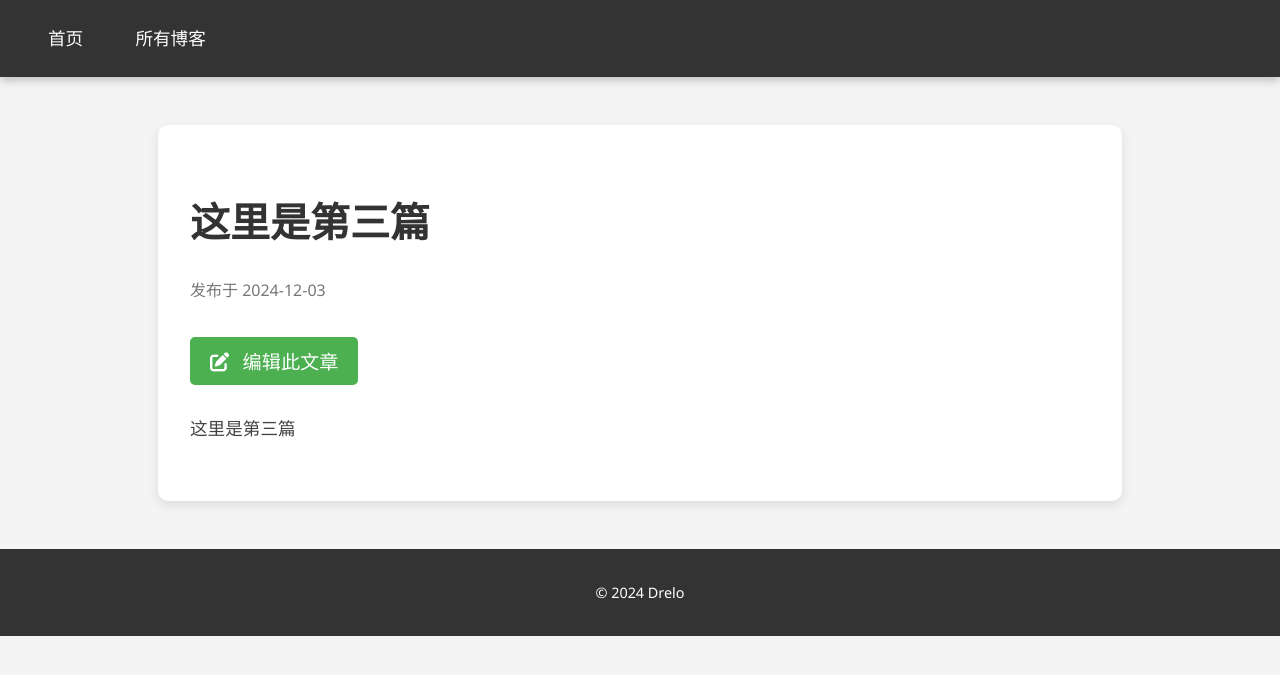
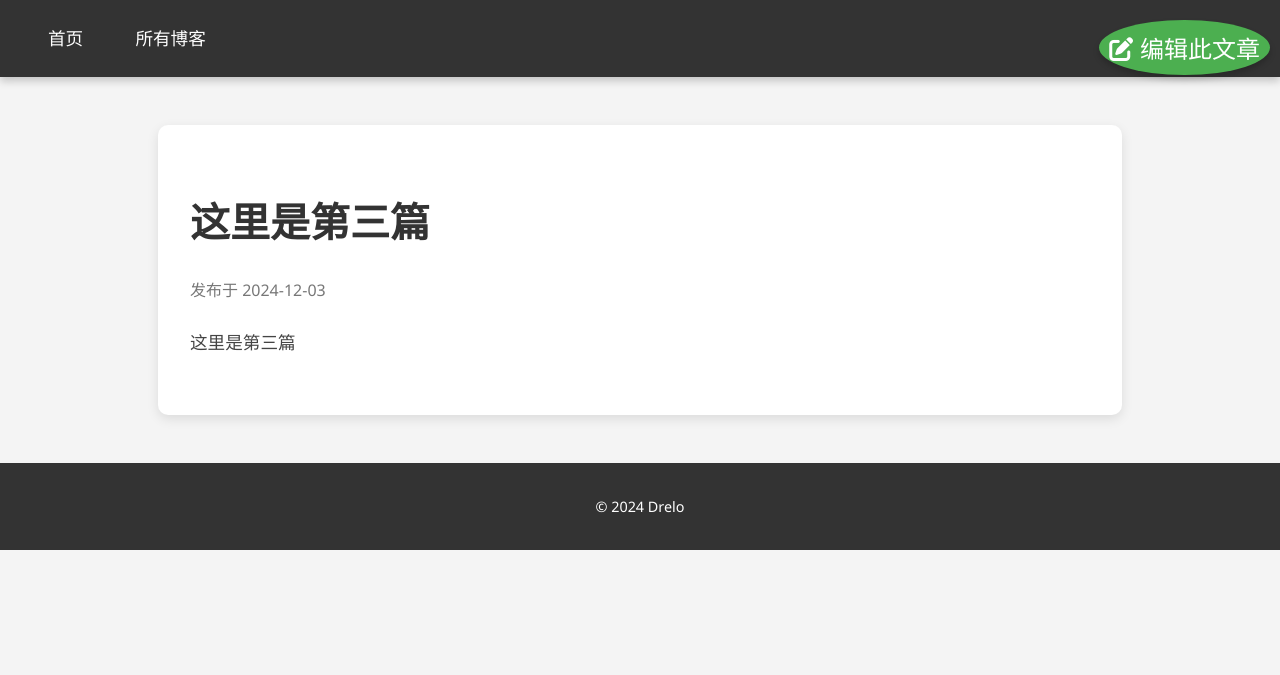
Before and after one commit to Drelov/newpage, a Jekyll site: the page built from _posts/2024-12-03-three.md, in a window 1280 px wide. Shown: the top 675 px of the page. Built offline with Jekyll 4.4.1, drawn with Linux system fonts in a browser that asks for light colours.

Commit message:
Update style.css

```diff
--- a/assets/css/style.css
+++ b/assets/css/style.css
@@ -189,22 +189,28 @@ pre .copy-btn i {
   pointer-events: none; /* 防止点击图标时触发其他事件 */
 }
 
-/* 编辑按钮样式 */
-.edit-btn {
-  background-color: #4CAF50; /* 绿色背景 */
-  color: white;
+/* 编辑按钮的样式 */
+button.edit-btn {
+  position: absolute;
+  top: 10px;
+  right: 10px;
+  background-color: #4CAF50; /* 按钮背景绿色 */
+  color: #fff; /* 按钮文字颜色 */
   border: none;
-  padding: 10px 20px;
-  font-size: 1.2rem;
+  border-radius: 50%; /* 圆形按钮 */
+  font-size: 1.5rem; /* 图标大小 */
+  padding: 10px;
   cursor: pointer;
-  border-radius: 5px;
-  transition: background-color 0.3s ease;
+  transition: all 0.3s ease;
+  box-shadow: 0 4px 6px rgba(0, 0, 0, 0.2); /* 添加阴影效果 */
 }
 
-.edit-btn:hover {
-  background-color: #45a049; /* 悬停时变为稍深的绿色 */
+button.edit-btn:hover {
+  background-color: #45a049; /* 悬停时背景颜色变深 */
+  transform: scale(1.1); /* 悬停时放大按钮 */
+  box-shadow: 0 6px 12px rgba(0, 0, 0, 0.3); /* 增加阴影效果 */
 }
 
-.edit-btn i {
-  margin-right: 8px;
+button.edit-btn i {
+  pointer-events: none; /* 防止点击图标时触发其他事件 */
 }
```
